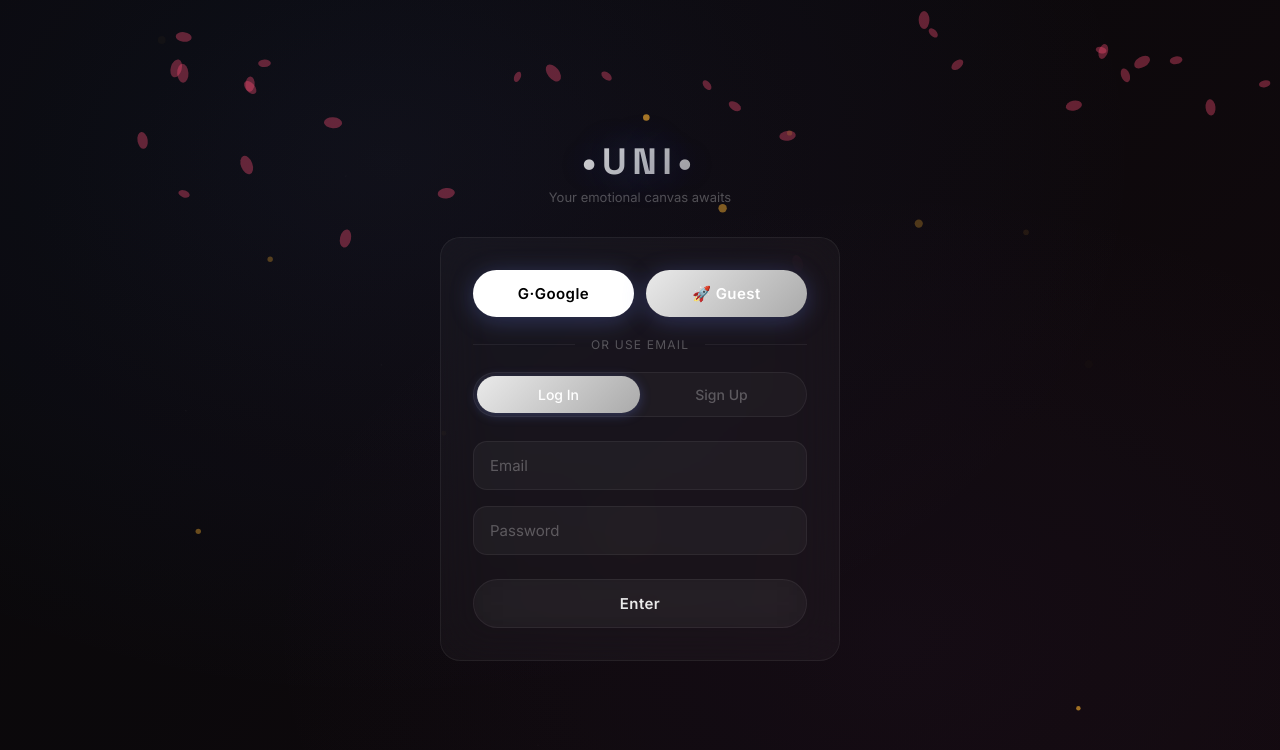
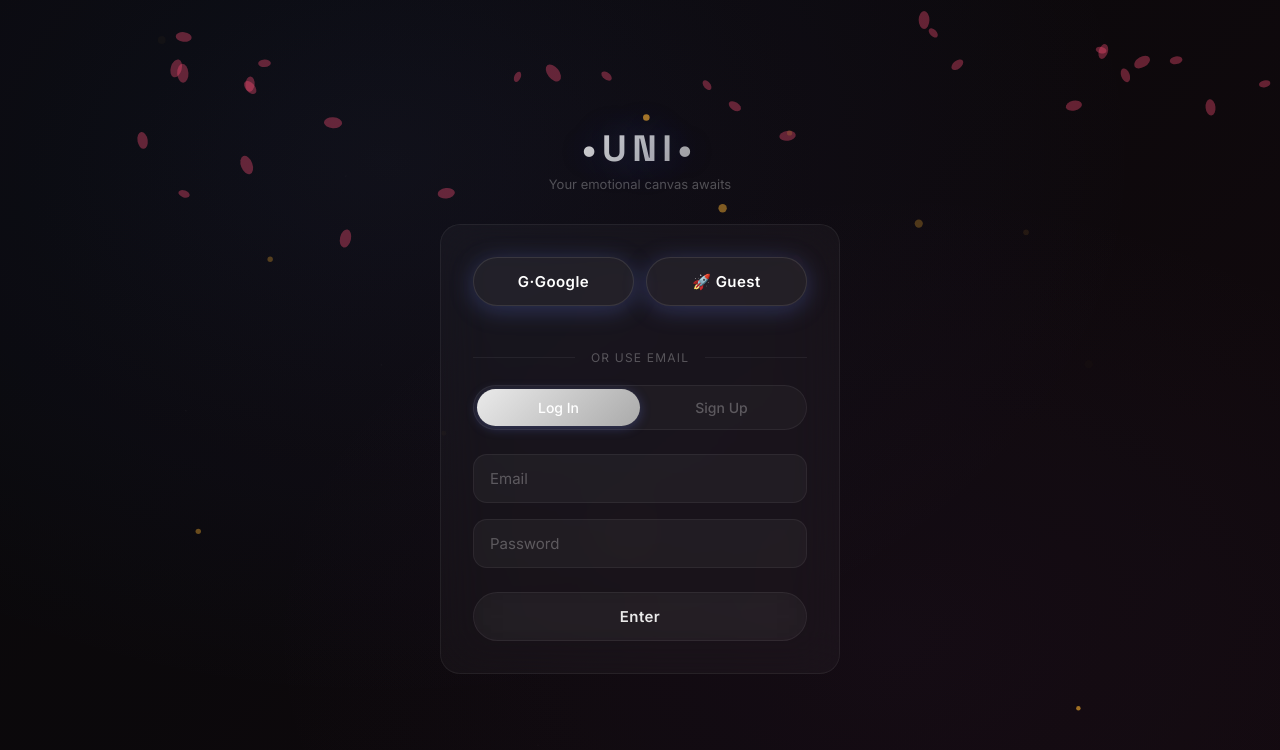
Before and after one commit to toidiputS/uni, a React (Vite) app in the folder uni-app/: page / in a window 1280 px wide. Both pictures are taken after a click on the button "Start Your Story". Shown: the top 750 px of the page. Built offline with nearby package versions, Linux system fonts and the light colour scheme; no server answers.

Commit message:
fix: 404 root config and double-tap auth flow

```diff
--- a/uni-app/src/pages/Auth.jsx
+++ b/uni-app/src/pages/Auth.jsx
@@ -20,14 +20,21 @@ export default function Auth({ onBack, onAuthed }) {
     const [error, setError] = useState('');
     const [loading, setLoading] = useState(false);
 
+    const [primed, setPrimed] = useState(null); // 'google' | 'guest' | null
+
     const handleGoogleLogin = async () => {
+        if (primed !== 'google') {
+            setPrimed('google');
+            setError('');
+            return;
+        }
+
         setError('');
         setLoading(true);
         try {
             const cred = await signInWithPopup(auth, googleProvider);
             const user = cred.user;
 
-            // Check if user exists in Firestore
             const userDoc = await getDoc(doc(db, 'users', user.uid));
             if (!userDoc.exists()) {
                 const code = user.uid.slice(-6).toUpperCase();
@@ -45,12 +52,19 @@ export default function Auth({ onBack, onAuthed }) {
         } catch (err) {
             console.error('[UNI] Google Auth Error:', err);
             setError('Google entry failed. Try Guest Mode?');
+            setPrimed(null);
         } finally {
             setLoading(false);
         }
     };
 
     const handleGuestLogin = async () => {
+        if (primed !== 'guest') {
+            setPrimed('guest');
+            setError('');
+            return;
+        }
+
         setError('');
         setLoading(true);
         try {
@@ -71,6 +85,7 @@ export default function Auth({ onBack, onAuthed }) {
             onAuthed();
         } catch (err) {
             setError('Guest entry failed. Please try email.');
+            setPrimed(null);
         } finally {
             setLoading(false);
         }
@@ -80,6 +95,7 @@ export default function Auth({ onBack, onAuthed }) {
         e.preventDefault();
         setError('');
         setLoading(true);
+        setPrimed(null);
 
         try {
             if (mode === 'signup') {
@@ -123,37 +139,59 @@ export default function Auth({ onBack, onAuthed }) {
             <p className="auth-subtitle">Your emotional canvas awaits</p>
 
             <div className="glass-card">
-                <div style={{ display: 'flex', gap: 12, marginBottom: 20 }}>
+                <div style={{ display: 'flex', gap: 12, marginBottom: 12 }}>
                     <button
                         className="btn btn-primary"
                         onClick={handleGoogleLogin}
                         disabled={loading}
-                        style={{ flex: 1, background: '#fff', color: '#000', border: 'none' }}
+                        style={{
+                            flex: 1,
+                            background: primed === 'google' ? '#fff' : 'rgba(255,255,255,0.05)',
+                            color: primed === 'google' ? '#000' : '#fff',
+                            border: primed === 'google' ? 'none' : '1px solid rgba(255,255,255,0.1)',
+                            transform: primed === 'google' ? 'scale(1.05)' : 'scale(1)'
+                        }}
                     >
-                        {loading ? <span className="spinner" /> : 'G·Google'}
+                        {loading && primed === 'google' ? <span className="spinner" /> : (primed === 'google' ? 'Confirm G·' : 'G·Google')}
                     </button>
                     <button
                         className="btn btn-primary"
                         onClick={handleGuestLogin}
                         disabled={loading}
-                        style={{ flex: 1, background: 'var(--uni-gradient)' }}
+                        style={{
+                            flex: 1,
+                            background: primed === 'guest' ? 'var(--uni-gradient)' : 'rgba(255,255,255,0.05)',
+                            border: primed === 'guest' ? 'none' : '1px solid rgba(255,255,255,0.1)',
+                            transform: primed === 'guest' ? 'scale(1.05)' : 'scale(1)'
+                        }}
                     >
-                        {loading ? <span className="spinner" /> : '🚀 Guest'}
+                        {loading && primed === 'guest' ? <span className="spinner" /> : (primed === 'guest' ? 'Confirm 🚀' : '🚀 Guest')}
                     </button>
                 </div>
+
+                <p style={{
+                    fontSize: '10px',
+                    textAlign: 'center',
+                    color: 'var(--uni-chrome)',
+                    marginBottom: 20,
+                    opacity: primed ? 1 : 0,
+                    transition: 'opacity 0.3s'
+                }}>
+                    Tap again to enter the interface
+                </p>
 
                 <div className="divider" style={{ margin: '0 0 20px' }}><span>OR USE EMAIL</span></div>
 
                 <div className="auth-tabs">
                     <button
                         className={`auth-tab ${mode === 'login' ? 'active' : ''}`}
-                        onClick={() => { setMode('login'); setError(''); }}
+                        onClick={() => { setMode('login'); setError(''); setPrimed(null); }}
                     >
                         Log In
                     </button>
                     <button
                         className={`auth-tab ${mode === 'signup' ? 'active' : ''}`}
-                        onClick={() => { setMode('signup'); setError(''); }}
+                        onClick={() => { setMode('signup'); setError(''); setPrimed(null); }}
                     >
                         Sign Up
                     </button>
@@ -202,10 +240,11 @@ export default function Auth({ onBack, onAuthed }) {
                         disabled={loading}
                         style={{ width: '100%', marginTop: 8 }}
                     >
-                        {loading && mode !== 'guest' ? <span className="spinner" /> : (mode === 'login' ? 'Enter' : 'Create')}
+                        {loading && !primed ? <span className="spinner" /> : (mode === 'login' ? 'Enter' : 'Create')}
                     </button>
                 </form>
             </div>
         </div>
+
     );
 }
```
